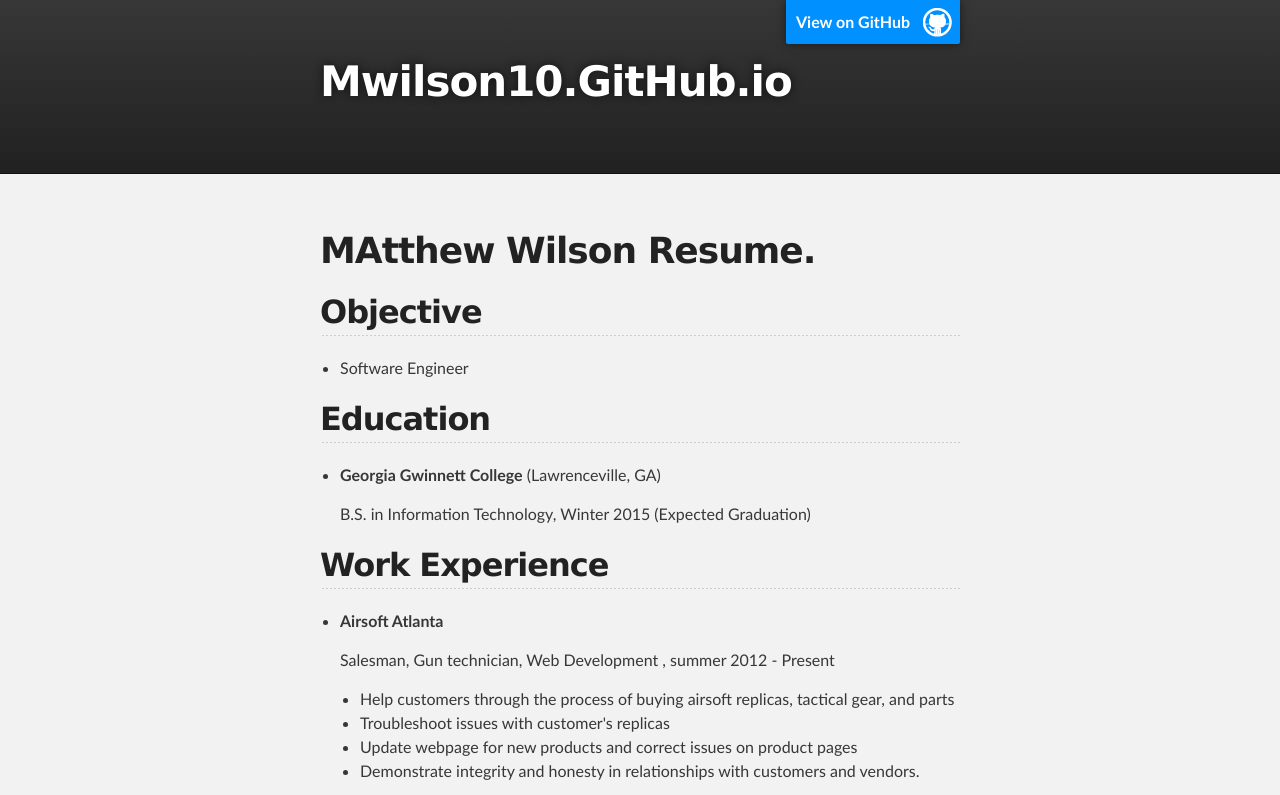
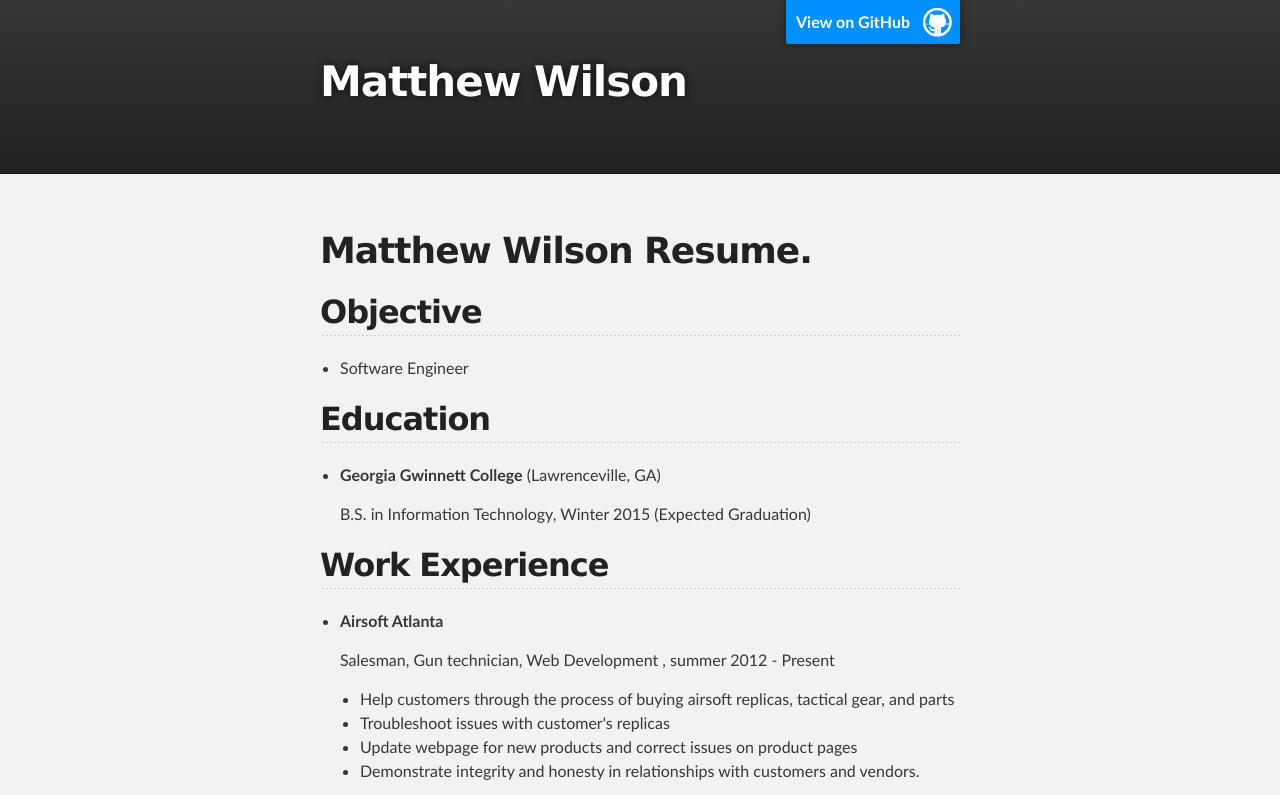
Before and after one commit to mwilson10/mwilson10.github.io, a plain HTML site: page index.html in a window 1280 px wide. Shown: the top 795 px of the page. Drawn offline with Linux system fonts and the light colour scheme.

Commit message:
Update index.html

```diff
--- a/index.html
+++ b/index.html
@@ -8,7 +8,7 @@
 
     <link rel="stylesheet" type="text/css" media="screen" href="stylesheets/stylesheet.css">
 
-    <title>MAtthew Wilson</title>
+    <title>Matthew Wilson</title>
   </head>
 
   <body>
@@ -18,7 +18,7 @@
         <header class="inner">
           <a id="forkme_banner" href="https://github.com/mwilson10">View on GitHub</a>
 
-          <h1 id="project_title">Mwilson10.GitHub.io</h1>
+          <h1 id="project_title">Matthew Wilson</h1>
           <h2 id="project_tagline"></h2>
 
         </header>
@@ -28,7 +28,7 @@
     <div id="main_content_wrap" class="outer">
       <section id="main_content" class="inner">
         <h1>
-<a id="Matthew Wislon Resume" class="anchor" href="#Matthew Wislson Resume" aria-hidden="true"><span class="octicon octicon-link"></span></a>MAtthew Wilson Resume.</h1>
+<a id="Matthew Wislon Resume" class="anchor" href="#Matthew Wislson Resume" aria-hidden="true"><span class="octicon octicon-link"></span></a>Matthew Wilson Resume.</h1>
 
 <h2>
   <a name="objective" class="anchor" href="#objective"><span class="octicon octicon-link"></span></a>Objective</h2>
```
